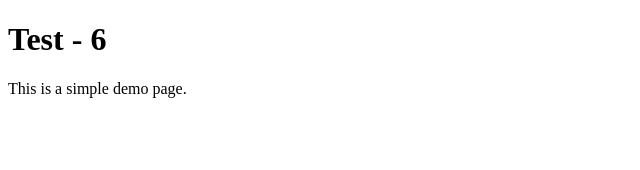
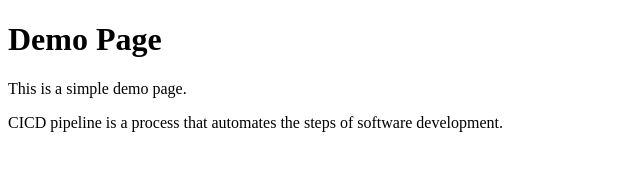
Before and after one commit to Prashanth759-hue/Frontend-Developer-Internship-Test, a plain HTML site: page index.html in a window 1280 px wide. Shown: the whole page, without its empty margins (0-640 px from the left). Drawn offline with Linux system fonts and the light colour scheme.

Commit message:
CICD pipline completed

```diff
--- a/index.html
+++ b/index.html
@@ -6,7 +6,8 @@
     <title>Demo Page</title>
 </head>
 <body>
-    <h1>Test - 6</h1>
+    <h1>Demo Page</h1>
     <p>This is a simple demo page.</p>
+    <p>CICD pipeline is a process that automates the steps of software development.</p>
 </body>
 </html>
```
